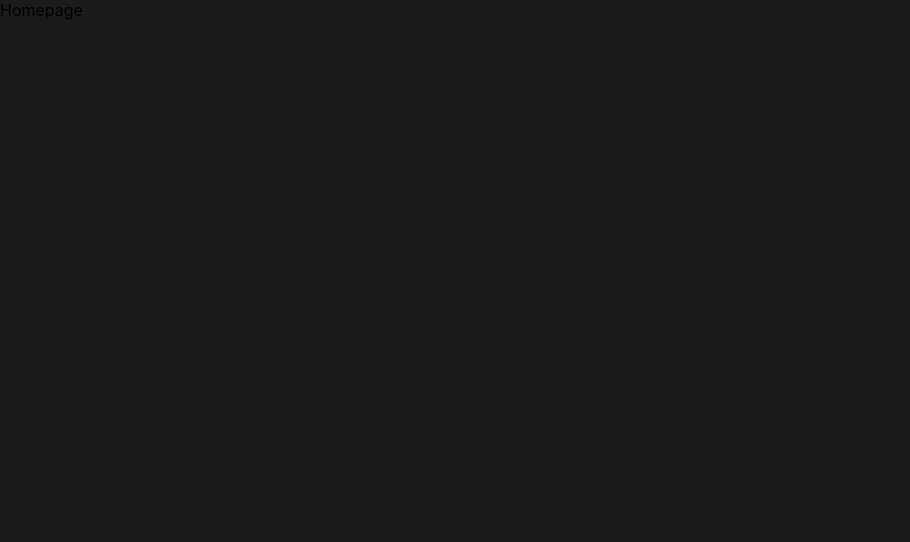
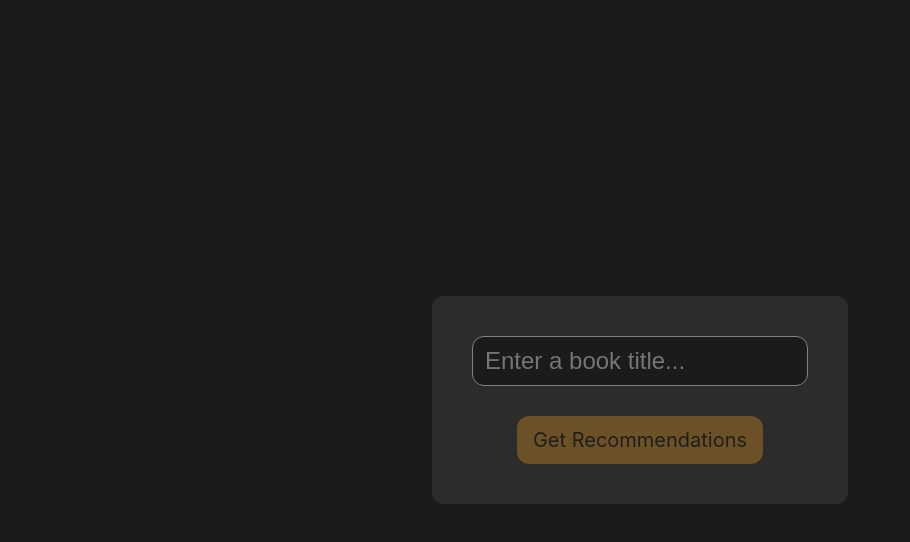
Before and after one commit to Swanand01/Book_Recommendation, a React (Create React App) app: page / in a window 1280 px wide. Shown: the top 542 px of the page, without its empty margins (0-910 px from the left). Built offline with nearby package versions, Linux system fonts and the light colour scheme.

Commit message:
Hompage View and global styles

```diff
--- a/src/App.jsx
+++ b/src/App.jsx
@@ -1,6 +1,6 @@
 import { React, useEffect } from "react";
 import { Routes, Route } from "react-router-dom";
-import Homepage from "./Components/Homepage";
+import Homepage from "./Views/Home"
 
 
 export default function App() {
@@ -12,7 +12,6 @@ export default function App() {
     <div className="App">
       <Routes>
         <Route exact path="/" element={<Homepage />} />
-        {/* <Route exact path="/book/:bookname" element={<div></div>} /> */}
       </Routes>
     </div>
   );
--- a/src/Components/Homepage/index.jsx
+++ /dev/null
@@ -1,7 +0,0 @@
-export default function Homepage() {
-    return (
-        <div>
-            Homepage
-        </div>
-    )
-}
--- /dev/null
+++ b/src/Views/Home/index.jsx
@@ -0,0 +1,13 @@
+import InputForm from "../../Components/InputForm";
+
+import styles from "./styles.module.scss";
+
+export default function Homepage() {
+    return (
+        <div className="mainContainer">
+            <div className={styles.homepage}>
+                <InputForm />
+            </div>
+        </div>
+    )
+}
--- /dev/null
+++ b/src/Views/Home/styles.module.scss
@@ -0,0 +1,6 @@
+.homepage {
+    display: flex;
+    align-items: center;
+    justify-content: center;
+    height: 100%;
+}
--- a/src/index.css
+++ b/src/index.css
@@ -1,6 +1,6 @@
 :root {
   --orange: #ffa31a;
-  --grey: #808080;
+  --grey: #2c2c2c;
   --black: #292929;
   --darkBlack: #1b1b1b;
   --white: #ffffff;
@@ -20,8 +20,13 @@ body {
   background-color: var(--darkBlack);
 }
 
+.App {
+  height: 100vh;
+}
+
 .mainContainer {
   padding: 25px;
+  height: 100%;
 }
 
 code {
```
Also changed, not shown: src/Components/Homepage/styles.module.scss (deleted).
